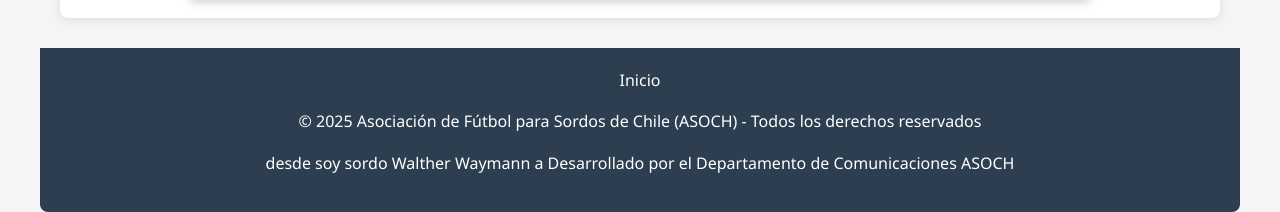
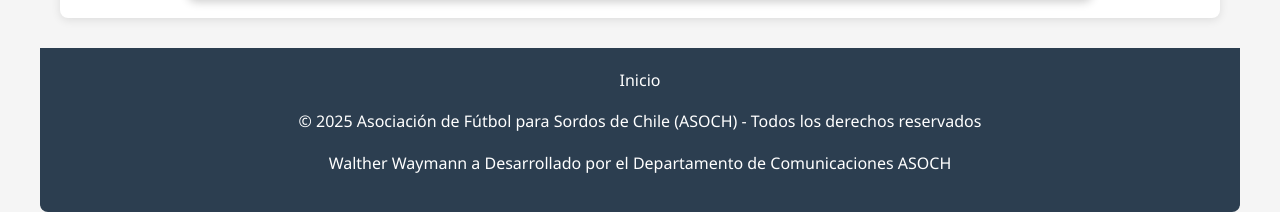
Before and after one commit to Shikoox/futbol-sordos-chile, a plain HTML site: page index.html in a window 1280 px wide. Shown: the part 1065-1277 px from the top of the page. Drawn offline with Linux system fonts and the light colour scheme.

Commit message:
Update index.html

```diff
--- a/index.html
+++ b/index.html
@@ -386,7 +386,7 @@
 
         </div>
         <p>© 2025 Asociación de Fútbol para Sordos de Chile (ASOCH) - Todos los derechos reservados</p>
-        <p>desde soy sordo Walther Waymann a Desarrollado por el Departamento de Comunicaciones ASOCH</p>
+        <p> Walther Waymann a Desarrollado por el Departamento de Comunicaciones ASOCH</p>
     </footer>
 
     <script>
```
